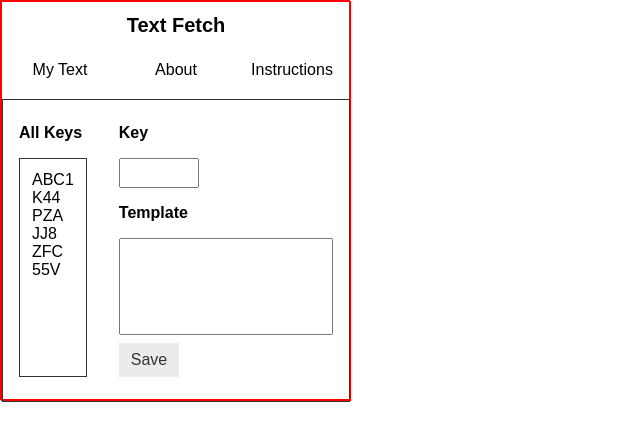
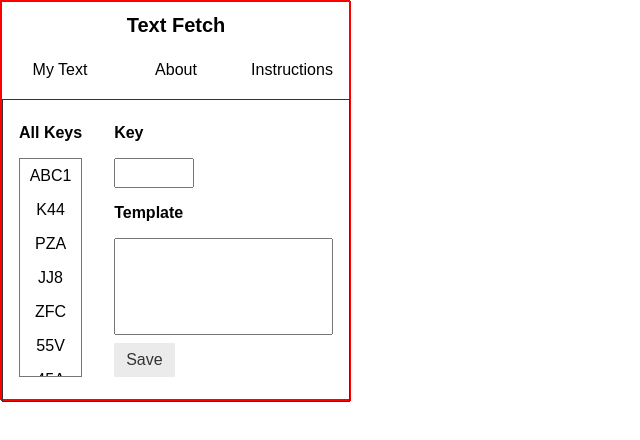
Before and after one commit to agviray/react-text-fetch, a React (Create React App) app: page / in a window 1280 px wide. Shown: the top 440 px of the page, without its empty margins (0-640 px from the left). Built offline with nearby package versions, Linux system fonts and the light colour scheme.

Commit message:
Edit KeyItem styles

```diff
--- a/src/components/KeyCollection/KeyCollection.js
+++ b/src/components/KeyCollection/KeyCollection.js
@@ -14,6 +14,9 @@ const KeyCollection = () => {
           <KeyItem>JJ8</KeyItem>
           <KeyItem>ZFC</KeyItem>
           <KeyItem>55V</KeyItem>
+          <KeyItem>45A</KeyItem>
+          <KeyItem>9DCC</KeyItem>
+          <KeyItem>UI3</KeyItem>
         </div>
       </ul>
     </div>
--- a/src/components/KeyCollection/keyCollection.css
+++ b/src/components/KeyCollection/keyCollection.css
@@ -7,7 +7,6 @@
 .keyCollectionContainer ul > div {
   height: 100%;
   max-height: 218.5px;
-  padding: 0.75rem;
-  border: 1px solid #333333;
+  border: 1px solid #767676;
   overflow-y: auto;
 }/*# sourceMappingURL=keyCollection.css.map */
--- a/src/components/KeyCollection/keyCollection.scss
+++ b/src/components/KeyCollection/keyCollection.scss
@@ -9,8 +9,7 @@
     & > div {
       height: 100%;
       max-height: 218.5px;
-      padding: 0.75rem;
-      border: 1px solid #333333;
+      border: 1px solid #767676;
       overflow-y: auto;
     }
   }
--- a/src/components/KeyItem/KeyItem.js
+++ b/src/components/KeyItem/KeyItem.js
@@ -1,8 +1,8 @@
 import React from 'react';
-
+import './keyItem.css';
 const KeyItem = ({ children }) => {
   return (
-    <li>
+    <li className="keyItemContainer">
       <span>{children}</span>
     </li>
   );
--- a/src/components/KeyItem/keyItem.css
+++ b/src/components/KeyItem/keyItem.css
@@ -1 +1,6 @@
-/*# sourceMappingURL=keyItem.css.map */
+.keyItemContainer span {
+  display: inline-block;
+  width: 100%;
+  text-align: center;
+  padding: 0.5rem 0;
+}/*# sourceMappingURL=keyItem.css.map */
--- a/src/components/KeyItem/keyItem.scss
+++ b/src/components/KeyItem/keyItem.scss
@@ -1 +1,10 @@
 @import '../../styles/variables/variables.scss';
+
+.keyItemContainer {
+  & span {
+    display: inline-block;
+    width: 100%;
+    text-align: center;
+    padding: 0.5rem 0;
+  }
+}
```
Also changed, not shown: 2 other files (tests, documents, lock files or other folders).
